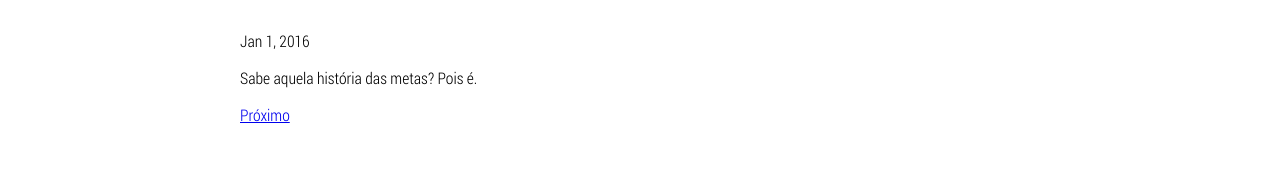
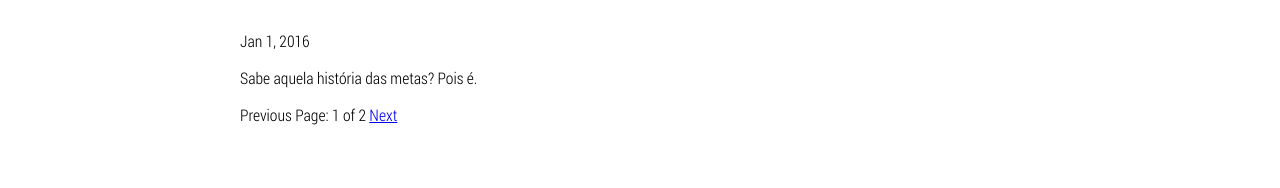
Before and after one commit to batoreh/netoguimaraes.github.io, a Jekyll site: the page built from index.html, in a window 1280 px wide. Shown: the part 1151-1339 px from the top of the page. Built offline with Jekyll 4.4.1, drawn with Linux system fonts in a browser that asks for light colours; the list of posts is cut into pages by our own code.

Commit message:
Update default.html

```diff
--- a/_layouts/default.html
+++ b/_layouts/default.html
@@ -16,12 +16,16 @@
 			  {% endfor %}
 				<div class="paginartor">
 					{% if paginator.previous_page %}
-						<a href="{{paginator.previous_page_path}}" class="page-button">Anterior</a>
-					{% endif %}
-
-					{% if paginator.next_page %}
-						<a href="{{paginator.next_page_path}}" class="page-button">Próximo</a>
-					{% endif %}
+	 <a href="{{ paginator.previous_page_path }}" class="previous">Previous</a>
+ {% else %}
+	 <span class="previous">Previous</span>
+ {% endif %}
+ <span class="page_number ">Page: {{ paginator.page }} of {{ paginator.total_pages }}</span>
+ {% if paginator.next_page %}
+	 <a href="{{ paginator.next_page_path }}" class="next">Next</a>
+ {% else %}
+	 <span class="next ">Next</span>
+ {% endif %}
 				</div>
 			</ul>
 		</div>
```
